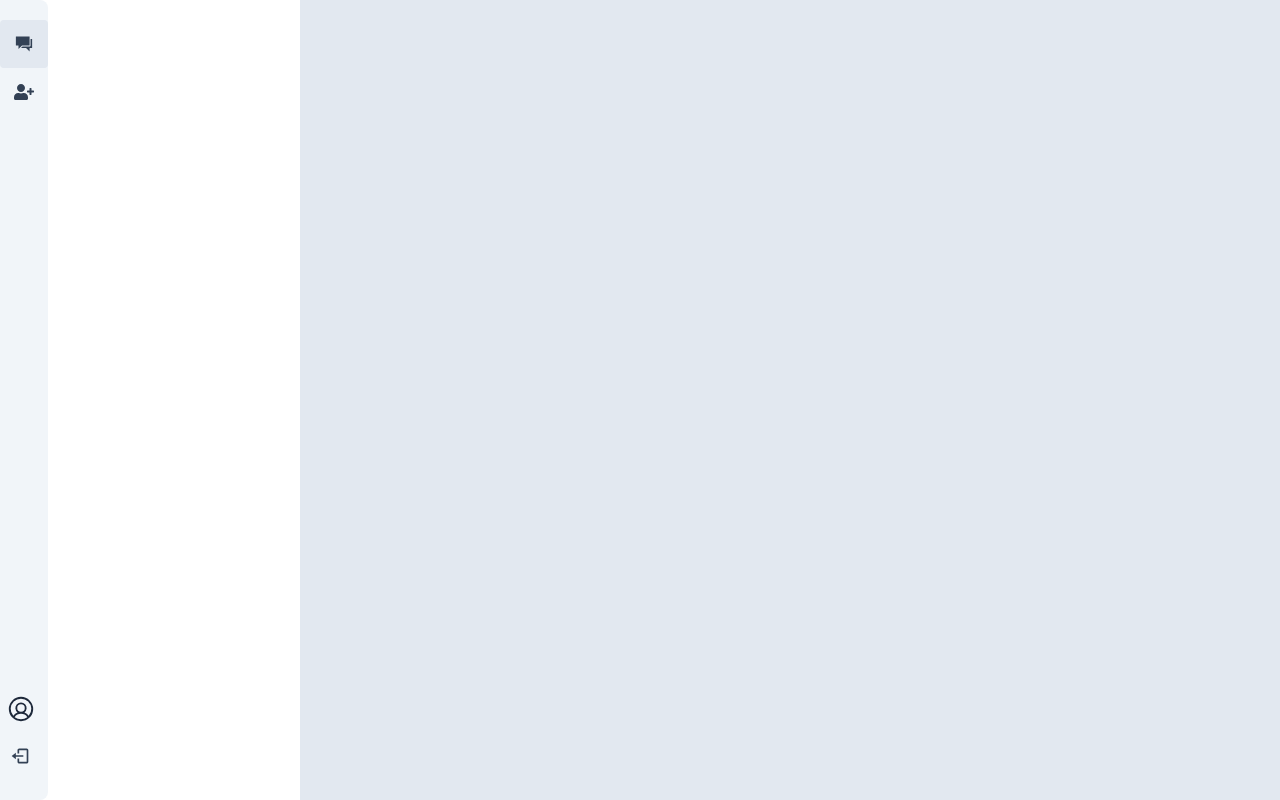
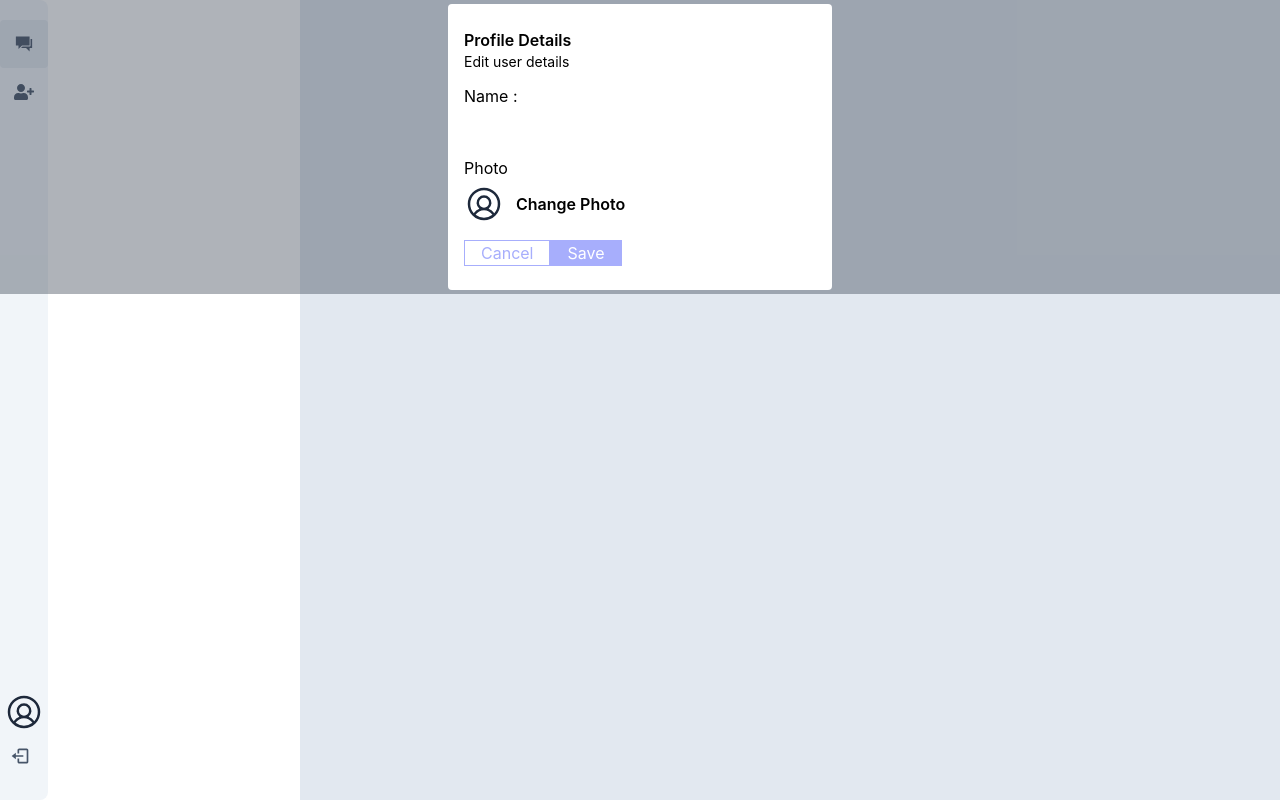
Before and after one commit to Seshu2002/quick-chat-mern, a React (Create React App) app in the folder client/: page / in a window 1280 px wide. Built offline with nearby package versions, Linux system fonts and the light colour scheme; no server answers.

Commit message:
Updating the progress

```diff
--- /dev/null
+++ b/client/src/components/EditUserDetails.js
@@ -0,0 +1,83 @@
+import React, { useEffect, useState } from "react";
+import Avatar from "./Avatar";
+import uploadFile from "../helpers/uploadFile";
+
+const EditUserDetails = ({ onClose, user }) => {
+    const [data, setData] = useState({
+        name: user?.user,
+        profile_pic: user?.profile_pic
+    })
+
+    useEffect(() => {
+        setData((previous) => {
+            return {
+                ...previous,
+                ...user
+            }
+        })
+    }, [user])
+
+    const handleOnChange = (e) => {
+        const { name, value } = e.target
+        setData((previous) => {
+            return {
+                ...previous,
+                [name]: value
+            }
+        })
+    }
+
+    const handleUploadPhoto = async (e) => {
+        const file = e.target.files[0];
+
+        const uploadPhoto = await uploadFile(file);
+
+        setData((previous) => {
+            return {
+                ...previous,
+                profile_pic: uploadPhoto?.url
+            }
+        })
+    }
+
+    const handleSubmit = async (e) => {
+        e.preventDefault();
+        e.stopPropagation();
+    }
+
+    return (
+        <div className="fixed top-0 botton-0 left-0 right-0 bg-gray-700 bg-opacity-40 flex justify-center items-center">
+            <div className="bg-white p-4 py-6 m-1 rounded w-full max-w-sm">
+                <h2 className="font-semibold">Profile Details</h2>
+                <p className="text-sm ">Edit user details</p>
+                <form className="grid gap-3 mt-3" onSubmit={handleSubmit}>
+                    <div className="flex flex-col gap-1">
+                        <label htmlFor="name">Name : </label>
+                        <input
+                            type="text"
+                            name="name"
+                            id="name"
+                            value={data.name}
+                            onChange={handleOnChange}
+                            className="w-full py-1 px-2 focus:outline-primary border-0.5 "
+                        />
+                    </div>
+                    <div>
+                        <label htmlFor="profile_pic">Photo</label>
+                        <div className="my-1 flex items-center gap-3">
+                            <Avatar width={40} height={40} imageUrl={data?.profile_pic} name={data?.name} />
+                            <button className="font-semibold">Change Photo</button>
+                            <input type='file' className="hidden" onChange={handleUploadPhoto} />
+                        </div>
+                    </div>
+                    <div>
+                        <button className="border-primary border text-primary px-4 py-">Cancel</button>
+                        <button className="border-primary bg-primary text-white border px-4 py-">Save</button>
+                    </div>
+                </form>
+            </div>
+        </div>
+    )
+}
+
+export default React.memo(EditUserDetails);
--- a/client/src/components/Sidebar.js
+++ b/client/src/components/Sidebar.js
@@ -1,33 +1,47 @@
-import React from 'react';
+import React, { useState } from 'react';
 import { IoMdChatboxes } from 'react-icons/io'
 import { FaUserPlus } from "react-icons/fa";
 import { NavLink } from 'react-router-dom';
 import { BiLogOut } from "react-icons/bi";
 import Avatar from "./Avatar"
+import { useSelector } from 'react-redux';
+import EditUserDetails from './EditUserDetails';
 
 const Sidebar = () => {
+
+    const user = useSelector(state => state?.user)
+    const [editUserOpen, setEditUserOpen] = useState(true);
+
     return (
         <div className='w-full h-full'>
-            <div className='bg-slate-100 w-12 h-full rounded-tr-lg rounded-br-lg py-5 text-slate-700 flex flex-col justify-between'>
+            <div className='bg-slate-100 w-12 h-full rounded-tr-lg rounded-br-lg py-5 text-slate-600 flex flex-col justify-between'>
                 <div>
-                    <NavLink className={({ isActive }) => `w-12 h-12 flex justify-center items-center cursor-pointer hover:bg-slate-200 rounded ${isActive && "bg-slate-200"}`} title='Chat'>
+                    <NavLink title='Chat' className={({ isActive }) => `w-12 h-12 flex justify-center items-center cursor-pointer hover:bg-slate-200 rounded ${isActive && "bg-slate-200"}`}>
                         <IoMdChatboxes size={20} />
                     </NavLink>
-                    <div className='w-12 h-12 flex justify-center items-center cursor-pointer hover:bg-slate-200 rounded' title='add friend'>
+                    <div title='add friend' className='w-12 h-12 flex justify-center items-center cursor-pointer hover:bg-slate-200 rounded'>
                         <FaUserPlus size={20} />
                     </div>
                 </div>
-                <div>
-                    <button className='flex justify-center ml-1.5'>
-                        <Avatar width={30}/>
+                <div className='flex flex-col items-center'>
+                    <button className='mx-auto' title={user?.name} onClick={() => setEditUserOpen(true)}>
+                        <Avatar width={40} height={40} name={user?.name} />
                     </button>
-                    <button className='w-12 h-12 flex justify-center items-center cursor-pointer hover:bg-slate-200 rounded' title='logout'>
+                    <button title='logout' className='w-12 h-12 flex justify-center items-center cursor-pointer hover:bg-slate-200 rounded'>
                         <span className="-ml-2">
-                        <BiLogOut size={20} />
+                            <BiLogOut size={20} />
                         </span>
                     </button>
                 </div>
             </div>
+
+            {/* {Edit User Details} */}
+            {
+                editUserOpen && (
+                    <EditUserDetails onClose={() => setEditUserOpen(false)} user={user} />
+                )
+            }
+
         </div>
     )
 }
```
